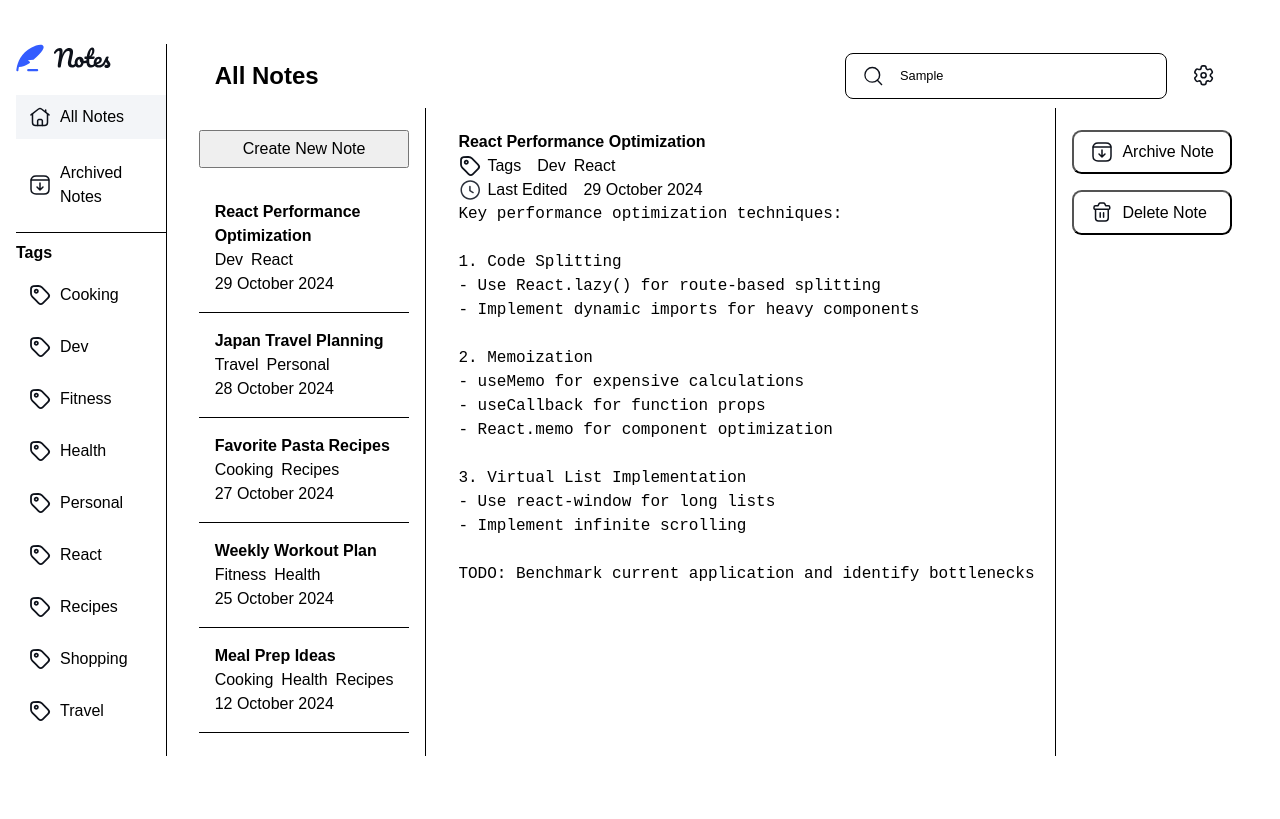
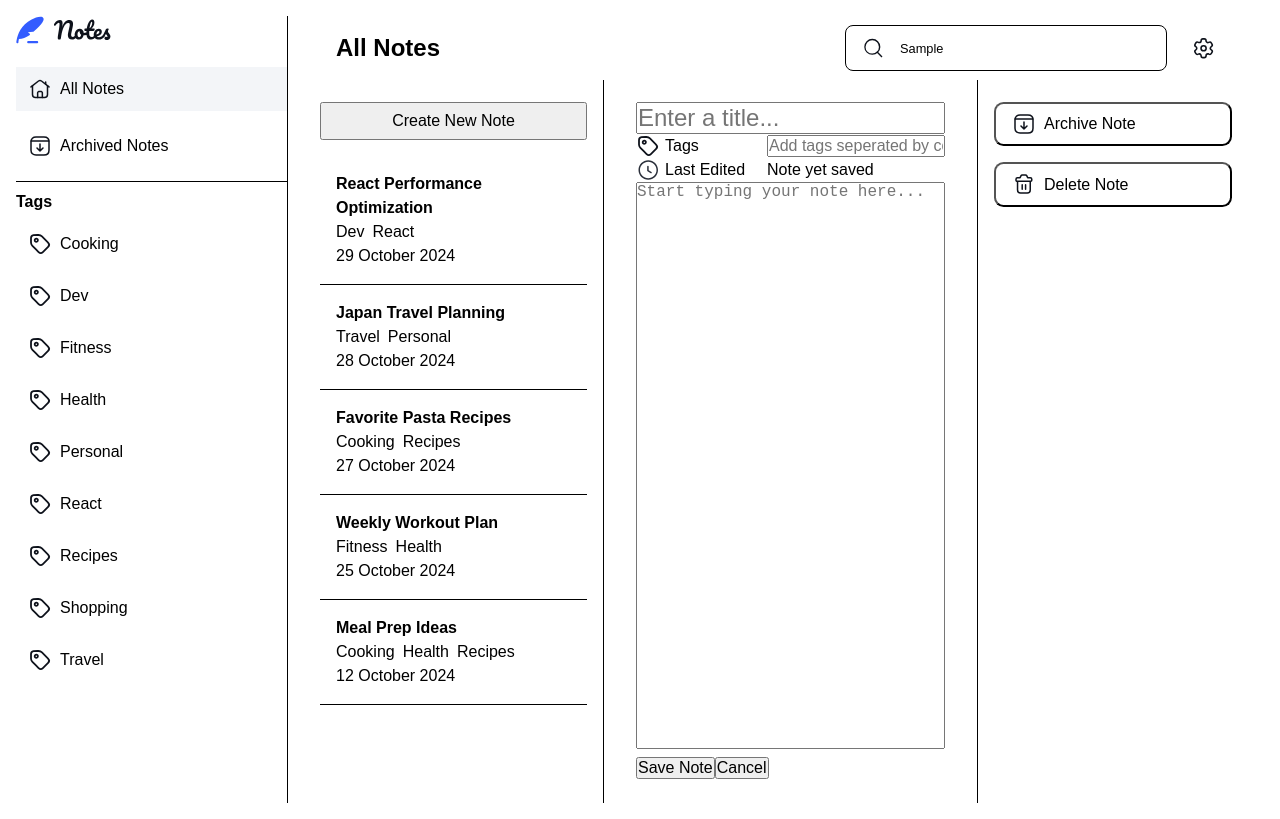
Before and after one commit to vs-webdev/note-taking-app, a React (Vite) app in the folder client/: page / in a window 1280 px wide. Both pictures are taken after typing "Sample" into the empty fields and a click on the button "Create New Note". Built offline with nearby package versions, Linux system fonts and the light colour scheme.

Commit message:
Add New Note Form

```diff
--- a/client/src/App.css
+++ b/client/src/App.css
@@ -374,3 +374,47 @@ section{
     cursor: pointer;
   }
 }
+
+.new-note-form{
+  display: flex;
+  flex-direction: column;
+  align-items: start;
+}
+
+.new-note-form > header{
+  width: 100%;
+}
+
+.new-note-title{
+  font-size: 1.5rem;
+  width: 100%;
+}
+
+.new-note-meta-field{
+  display: flex;
+  align-items: center;
+  gap: 1rem;
+
+  & label{
+    display: flex;
+    align-items: center;
+    gap: 5px;
+    max-width: 115px;
+    width: 100%;
+  }
+
+  & input{
+    width: 100%;
+    font-size: 1rem;
+  }
+}
+
+.new-note-textarea-container{
+  width: 100%;
+}
+
+.new-note-textarea{
+  resize: none;
+  width: 100%;
+  min-height: 567px;
+}
--- a/client/src/components/ContentSidebar.jsx
+++ b/client/src/components/ContentSidebar.jsx
@@ -3,11 +3,11 @@ import { useView } from "../context/ViewContext"
 
 const ContentSidebar = ({dateFormat}) => {
   const {currentView} = useView()
-  const {notes, setSelectedNote, selectedTag} = useNote()
+  const {notes, setSelectedNote, selectedTag, setShowNewNote} = useNote()
 
   return (
     <div className="content-sidebar-wrapper">
-      <button>Create New Note</button>
+      <button onClick={() => setShowNewNote(true)}>Create New Note</button>
       {currentView === 'archivedNotes' && <p>All your archived notes are stored here. You can restore or delete them anytime.</p>}
       {currentView === 'tagNotes' && <p>All notes tagged with '{selectedTag}' are stored here.</p>}
       {notes.length > 0 && <div className="notes-list-container">
--- /dev/null
+++ b/client/src/components/NewNote.jsx
@@ -0,0 +1,101 @@
+import tagIcon from '../assets/images/icon-tag.svg'
+import lastEditedIcon from '../assets/images/icon-clock.svg'
+import { useNote } from '../context/NoteContext'
+import { useState } from 'react'
+import {v4 as uuidv4} from 'uuid'
+
+const NewNote = () => {
+  const {setShowNewNote, setAllNotes, tags, setTags} = useNote()
+  const [newNoteData, setNewNoteData] = useState({title: '', tags: '', content: ''})
+
+  const handleSubmit = (e) => {
+    e.preventDefault()
+    const validate = Object.values(newNoteData).filter(data => {
+      const validateData = data.trim().replace(/,/g, '')
+      return validateData.length
+    })
+    if (validate.length !== 3){
+      console.log('no')
+      return
+    }
+    let newNoteTags = newNoteData.tags
+      .split(',')
+      .map(tag => {
+        tag = tag.trim();
+        const existingTag = tags.find(existing => tag.toLowerCase() === existing.toLowerCase())
+        console.log(existingTag)
+        return existingTag || tag
+      })
+
+    // Updating tags with new tags
+    setTags(prev => {
+      const mergedTags = [...prev, ...newNoteTags]
+      const uniqueTags = Array.from(new Set(mergedTags))
+      return uniqueTags
+    })
+
+    setAllNotes(prev => [
+      {
+        "id": uuidv4(),
+        "title": newNoteData.title,
+        "tags": newNoteTags,
+        "content": newNoteData.content,
+        "lastEdited": new Date().toISOString(),
+        "isArchived": false
+      },
+      ...prev
+    ])
+
+    setShowNewNote(false)
+  }
+
+  return (
+    <div className="detailed-note-wrapper">
+      <form className='new-note-form'>
+        <header>
+          <input
+            type="text"
+            placeholder="Enter a title..."
+            className='new-note-title'
+            onChange={e => setNewNoteData(prev => ({...prev, title: e.target.value}))}
+            value={newNoteData.title}
+          />
+          <div className="new-note-meta-field">
+            <label id='tags' name='tags'>
+              <img src={tagIcon} alt="Tag Icon" />
+              <span>Tags</span>
+            </label>
+            <input
+              type="text"
+              placeholder="Add tags seperated by commas (e.g. Work, Planning)"
+              onChange={e => setNewNoteData(prev => ({...prev, tags: e.target.value}))}
+              value={newNoteData.tags}
+            />
+          </div>
+          <div className="new-note-meta-field">
+            <label>
+              <img src={lastEditedIcon} alt="Last Edited Icon" />
+              <span>Last Edited</span>
+            </label>
+            <span>Note yet saved</span>
+          </div>
+        </header>
+        <div className="new-note-textarea-container">
+          <textarea
+            className="new-note-textarea"
+            id="content"
+            placeholder="Start typing your note here..."
+            onChange={e => setNewNoteData(prev => ({...prev, content: e.target.value}))}
+            value={newNoteData.content}
+          ></textarea>
+        </div>
+        <div className="new-note-btn-wrapper">
+          <button type='submit' onClick={handleSubmit}>Save Note</button>
+          <button onClick={() => setShowNewNote(false)}>Cancel</button>
+        </div>
+      </form>
+    </div>
+  )
+}
+
+export default NewNote
--- a/client/src/components/NotesView.jsx
+++ b/client/src/components/NotesView.jsx
@@ -3,9 +3,10 @@ import ConfirmModal from "./ConfirmModal";
 import ContentSidebar from "./ContentSidebar"
 import NoteContent from "./NoteContent"
 import { useNote } from "../context/NoteContext";
+import NewNote from "./NewNote";
 
 const NotesView = () => {
-  const {isModalOpen} = useNote()
+  const {isModalOpen, showNewNote} = useNote()
 
   const dateFormat = (lastEdited) =>  new Date(lastEdited).toLocaleDateString("en-GB", {
     day: "2-digit",
@@ -19,9 +20,12 @@ const NotesView = () => {
         dateFormat={dateFormat}
       />
 
-      <NoteContent
-        dateFormat={dateFormat}
-      />
+      {showNewNote ?
+        <NewNote /> :
+        <NoteContent
+          dateFormat={dateFormat}
+        />
+      }
 
       <ActionButtons />
       {isModalOpen && <ConfirmModal />}
--- a/client/src/context/NoteContext.jsx
+++ b/client/src/context/NoteContext.jsx
@@ -14,6 +14,7 @@ export const useNote = () => {
 
 export const NoteProvider = ({children}) => {
   const {currentView} = useView()
+  const [tags, setTags] = useState(data.tags)
   const [allNotes, setAllNotes] = useState(data.notes)
   const initialNotes = allNotes.filter(note => !note.isArchived)
   const [notes, setNotes] = useState(initialNotes)
@@ -21,6 +22,7 @@ export const NoteProvider = ({children}) => {
   const [selectedNote, setSelectedNote] = useState(notes[0] || null)
   const [isModalOpen, setIsModalOpen] = useState(false)
   const [modalData, setModalData] = useState({icon: null, title: ''})
+  const [showNewNote, setShowNewNote] = useState(false)
 
   const filterNotesByView = () => {
     switch(currentView){
@@ -48,12 +50,14 @@ export const NoteProvider = ({children}) => {
   }, [notes])
 
   const value = {
+    tags, setTags,
     notes, setNotes,
     allNotes, setAllNotes,
     selectedNote, setSelectedNote,
     selectedTag, setSelectedTag,
     isModalOpen, setIsModalOpen,
     modalData, setModalData,
+    showNewNote, setShowNewNote,
   }
 
   return <NoteContext.Provider value={value}>
```
